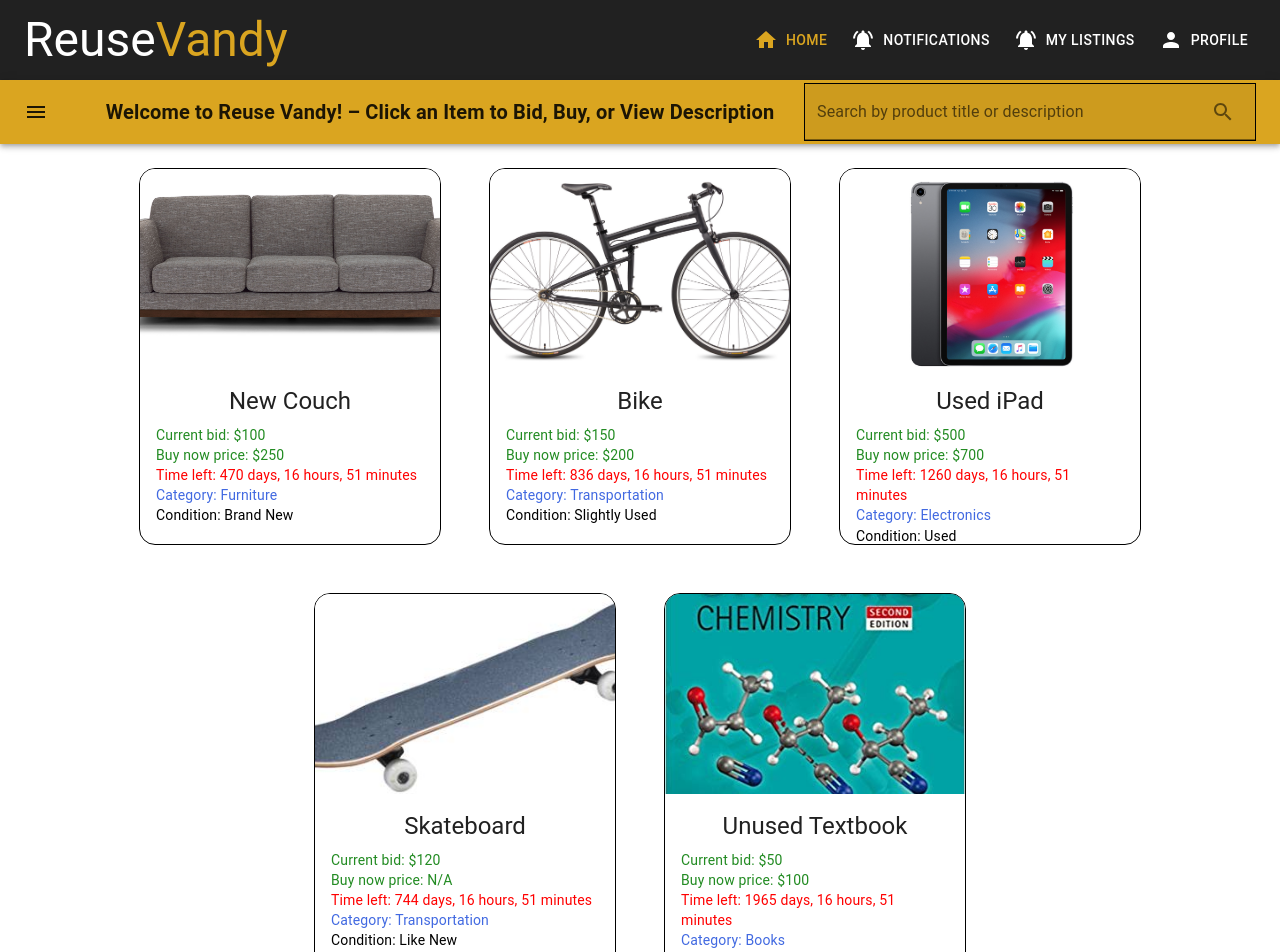
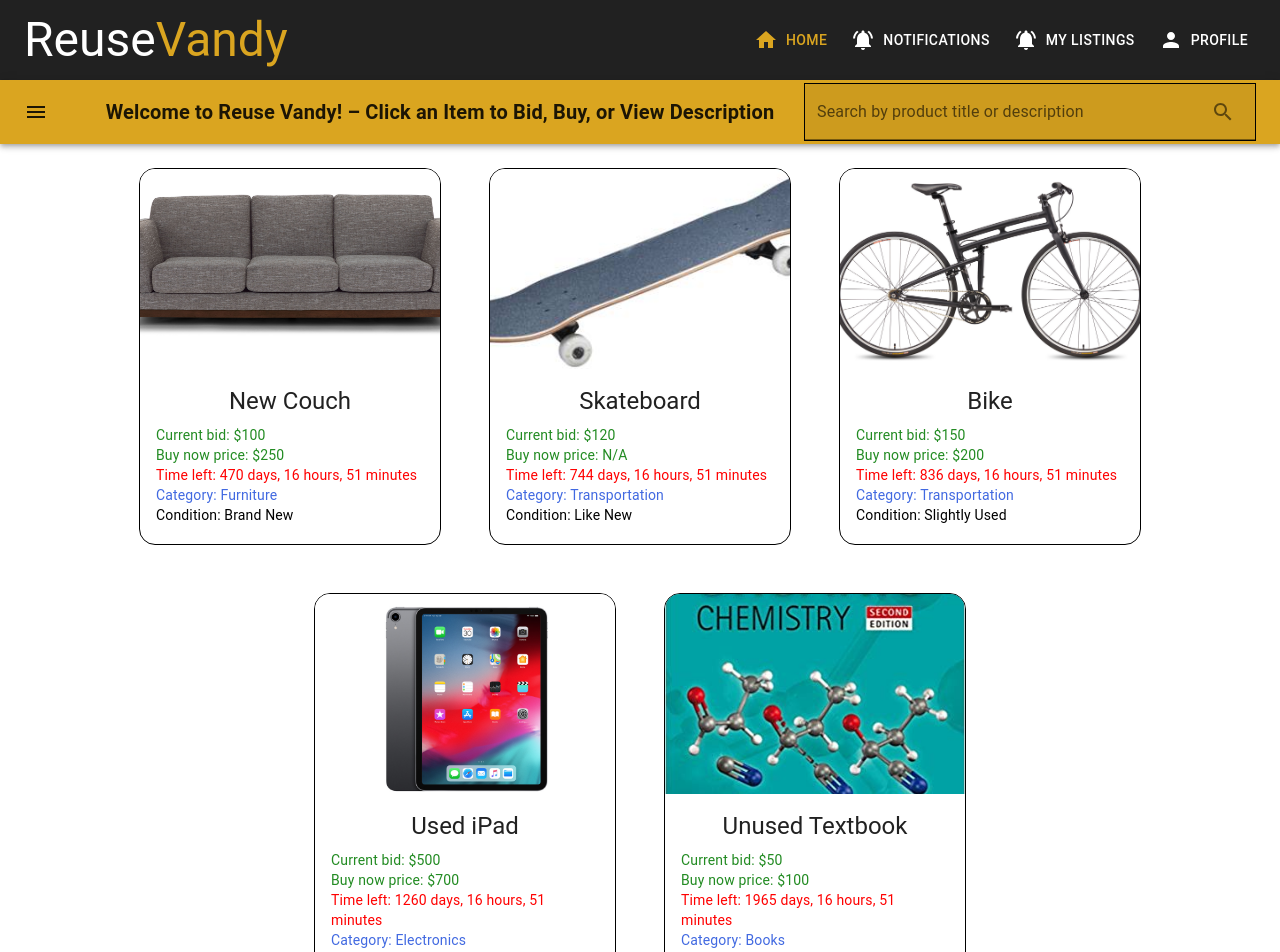
Before and after one commit to malikudit/reuse-vanderbilt, a React (Create React App) app in the folder front-end/: page / in a window 1280 px wide. Shown: the top 952 px of the page. Built offline with nearby package versions, Linux system fonts and the light colour scheme.

Commit message:
Added Filter by Date

```diff
--- a/front-end/src/components/FilterCategory.js
+++ b/front-end/src/components/FilterCategory.js
@@ -3,16 +3,32 @@ import ProductCards from "./ProductCards";
 import { Grid } from "@mui/material";
 
 export default function FilterCategory(props) {
-  var filtered;
+  function compare(a, b) {
+    var now = new Date().getTime();
+    var aDate = new Date(a.expirationDate).getTime();
+    var bDate = new Date(b.expirationDate).getTime();
+    if (aDate - now < bDate - now) {
+      return -1;
+    } else {
+      return 1;
+    }
+  }
+
+  // Sort items in ascending chronological order
+  var filtered = SampleProducts.sort(compare);
+
+  // We are in any category other than home
   if (props.categoryProduct !== "Home") {
-    filtered = SampleProducts.filter(function (entry) {
+    filtered = filtered.filter(function (entry) {
       return entry.category === props.categoryProduct;
     });
   } else {
-    filtered = SampleProducts.filter(function (entry) {
+    // We are in home
+    filtered = filtered.filter(function (entry) {
       return entry.category;
     });
   }
+  // Configure search regardless of category
   if (props.searchProduct[0] !== "") {
     filtered = filtered.filter(function (entry) {
       return (
```
